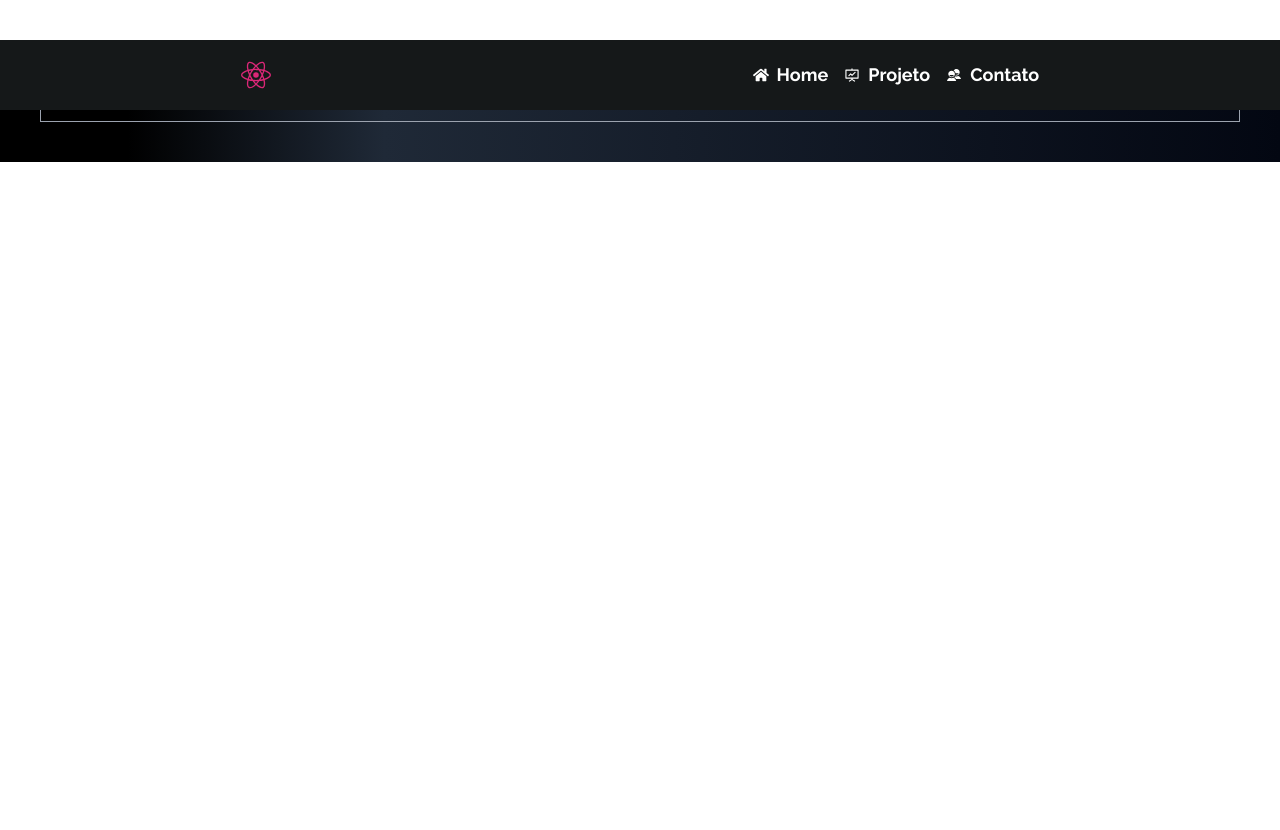
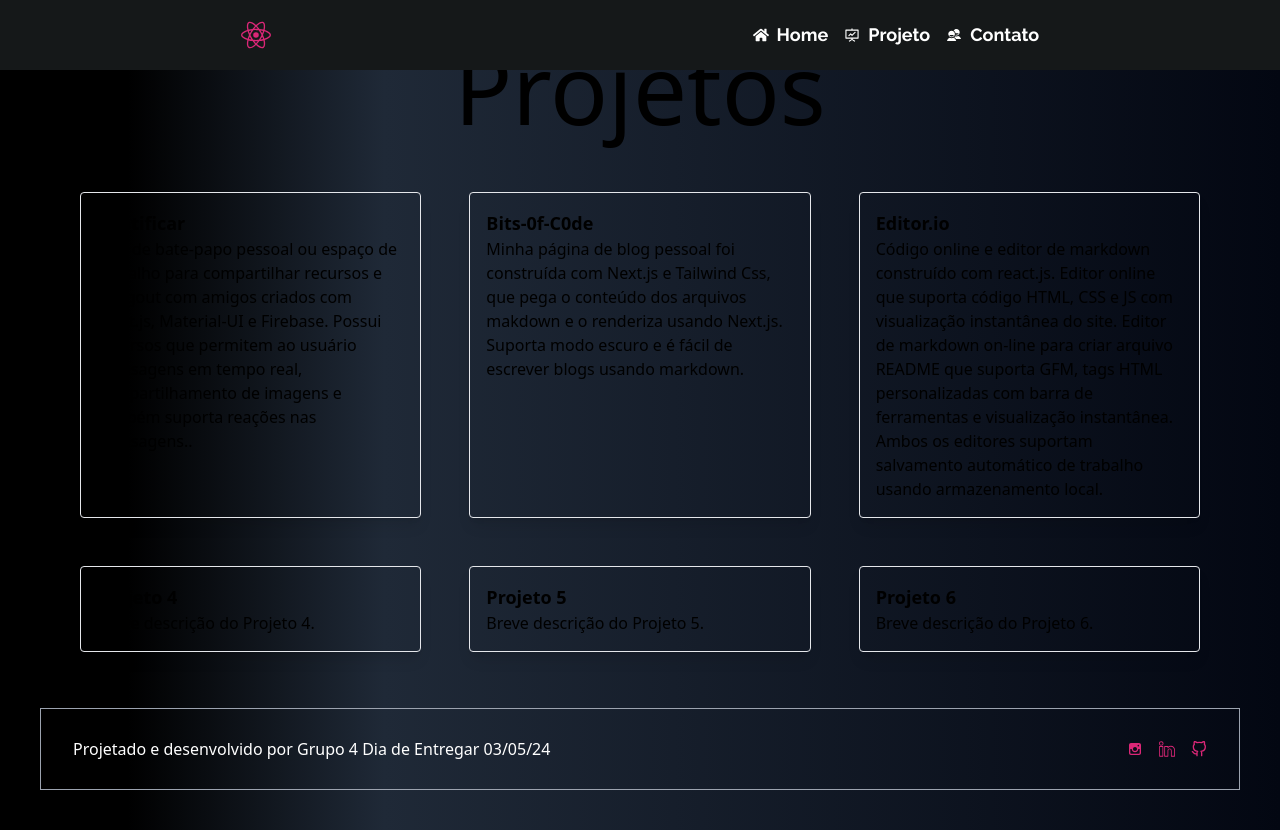
Before and after one commit to PedroHMellow/CP2-Web, a React (Vite) app in the folder CP2-Web/: page /Projetos in a window 1280 px wide. Before the commit the page ends 800 px from the top, so only its background shows below. Built offline with nearby package versions, Linux system fonts and the light colour scheme.

Commit message:
subindo parte de projetos

```diff
--- a/CP2-Web/src/pages/Home/Home.jsx
+++ b/CP2-Web/src/pages/Home/Home.jsx
@@ -1,6 +1,5 @@
 import Header from "../../components/Header/Header";
 import Footer from "../../components/Footer/Footer";
-
 
 function Home() {
   return (
@@ -15,11 +14,20 @@ function Home() {
         />
       </figure>
 
-    {/* Colocar Apretasão de equipe */}
+      <h1 className="text-white"> DEIXE-ME NOS APRESENTAR </h1>
+      <p className="text-white">SOMOS DEVS EM FORMAÇÃO, SOMOS DO GRUPO 4 DO 1ESPB  (ENGENHARIA DE SOFTWARE), TEMOS MUITO INTERESSE POR TECNOLOGIAS NOVAS E SEMPRE PROCURAMOS NOS APROFUNDAR CADA VEZ MAIS NOS ASSUNTOS QUE ESTAMOS APRENDENDO</p>
+      <br />
+      <p className="text-white">PARA ENTRAR EM CONTATO COM NOS BASTA UTILIZAR OS EMAILS A BAIXO</p>
+      <br />
+      <p className="text-white">Pedro Melo - rm554223@fiap.com.br</p>
+      <br />
+      <p className="text-white">Henrique Rafael - rm553945@fiap.com.br</p>
+      <br />
+      <p className="text-white">Gustavo Gouvea - rm553842@fiap.com.br</p>
 
       <Footer />
     </>
   );
 }
 
-export default Home
+export default Home;
--- a/CP2-Web/src/pages/Projetos/Projetos.jsx
+++ b/CP2-Web/src/pages/Projetos/Projetos.jsx
@@ -1,13 +1,79 @@
-import Header from "../../components/Header/Header"
-import Footer from "../../components/Footer/Footer"
-function Projeto () {
+import React from 'react';
+import Header from "../../components/Header/Header";
+import Footer from "../../components/Footer/Footer";
+
+function CardProjeto({ projeto }) {
+    const [isOpen, setIsOpen] = React.useState(false);
+
+    const toggleDetails = () => setIsOpen(!isOpen);
+
+    return (
+        <div className="m-4 p-4 border rounded shadow-lg hover:bg-gray-100 cursor-pointer" onClick={toggleDetails}>
+            <h3 className="text-lg font-bold">{projeto.nome}</h3>
+            <p>{projeto.descricaoCurta}</p>
+            {isOpen && (
+                <div>
+                    <p>{projeto.descricaoCompleta}</p>
+                    {projeto.imagem && <img src={projeto.imagem} alt={projeto.nome} className="w-full mt-4" />}
+                </div>
+            )}
+        </div>
+    );
+}
+
+function Projeto() {
+    const projetos = [
+        {
+            id: 1,
+            nome: 'Chatificar',
+            descricaoCurta: 'Sala de bate-papo pessoal ou espaço de trabalho para compartilhar recursos e hangout com amigos criados com react.js, Material-UI e Firebase. Possui recursos que permitem ao usuário mensagens em tempo real, compartilhamento de imagens e também suporta reações nas mensagens..',
+            imagem: 'https://github.com/soumyajit4419/Chatify'
+        },
+        {
+            id: 2,
+            nome: 'Bits-0f-C0de',
+            descricaoCurta: 'Minha página de blog pessoal foi construída com Next.js e Tailwind Css, que pega o conteúdo dos arquivos makdown e o renderiza usando Next.js. Suporta modo escuro e é fácil de escrever blogs usando markdown.',
+            imagem: 'url-da-imagem.jpg'
+        },
+        {
+            id: 3,
+            nome: 'Editor.io',
+            descricaoCurta: 'Código online e editor de markdown construído com react.js. Editor online que suporta código HTML, CSS e JS com visualização instantânea do site. Editor de markdown on-line para criar arquivo README que suporta GFM, tags HTML personalizadas com barra de ferramentas e visualização instantânea. Ambos os editores suportam salvamento automático de trabalho usando armazenamento local.',
+            imagem: 'url-da-imagem.jpg'
+        },
+        {
+            id: 4,
+            nome: 'Projeto 4',
+            descricaoCurta: 'Breve descrição do Projeto 4.',
+            imagem: 'url-da-imagem.jpg'
+        },
+        {
+            id: 5,
+            nome: 'Projeto 5',
+            descricaoCurta: 'Breve descrição do Projeto 5.',
+            imagem: 'url-da-imagem.jpg'
+        },
+        {
+            id: 6,
+            nome: 'Projeto 6',
+            descricaoCurta: 'Breve descrição do Projeto 6.',
+            imagem: 'url-da-imagem.jpg'
+        },
+
+    ];
+
     return (
         <>
             <Header />
-
+            <h1 className="text-8xl flex justify-center items-center p-10">Projetos</h1>
+            <div className="grid grid-cols-1 md:grid-cols-3 gap-4 max-w-6xl mx-auto">
+                {projetos.map(projeto => (
+                    <CardProjeto key={projeto.id} projeto={projeto} />
+                ))}
+            </div>
             <Footer />
         </>
-    )
+    );
 }
 
-export default Projeto
+export default Projeto;
```
